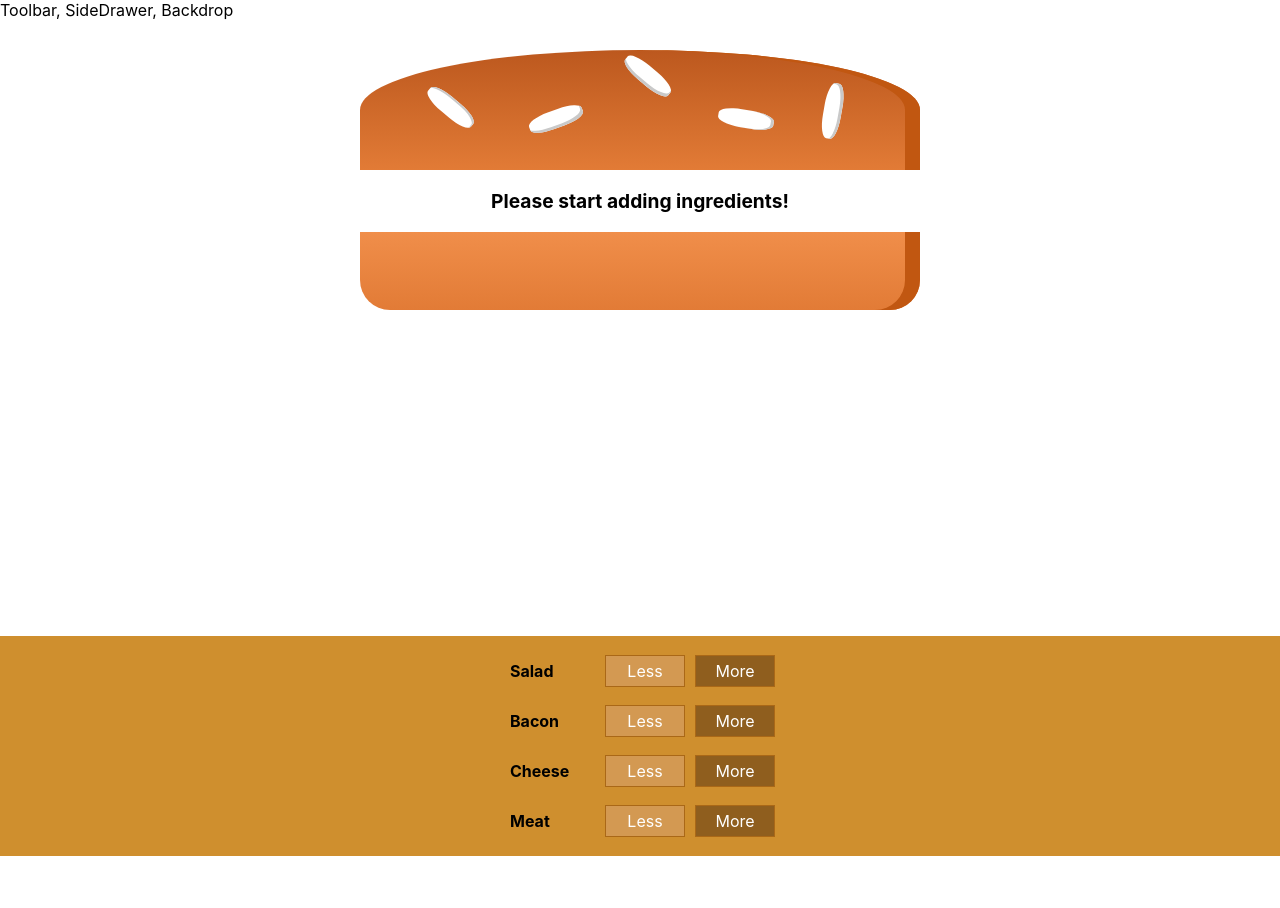
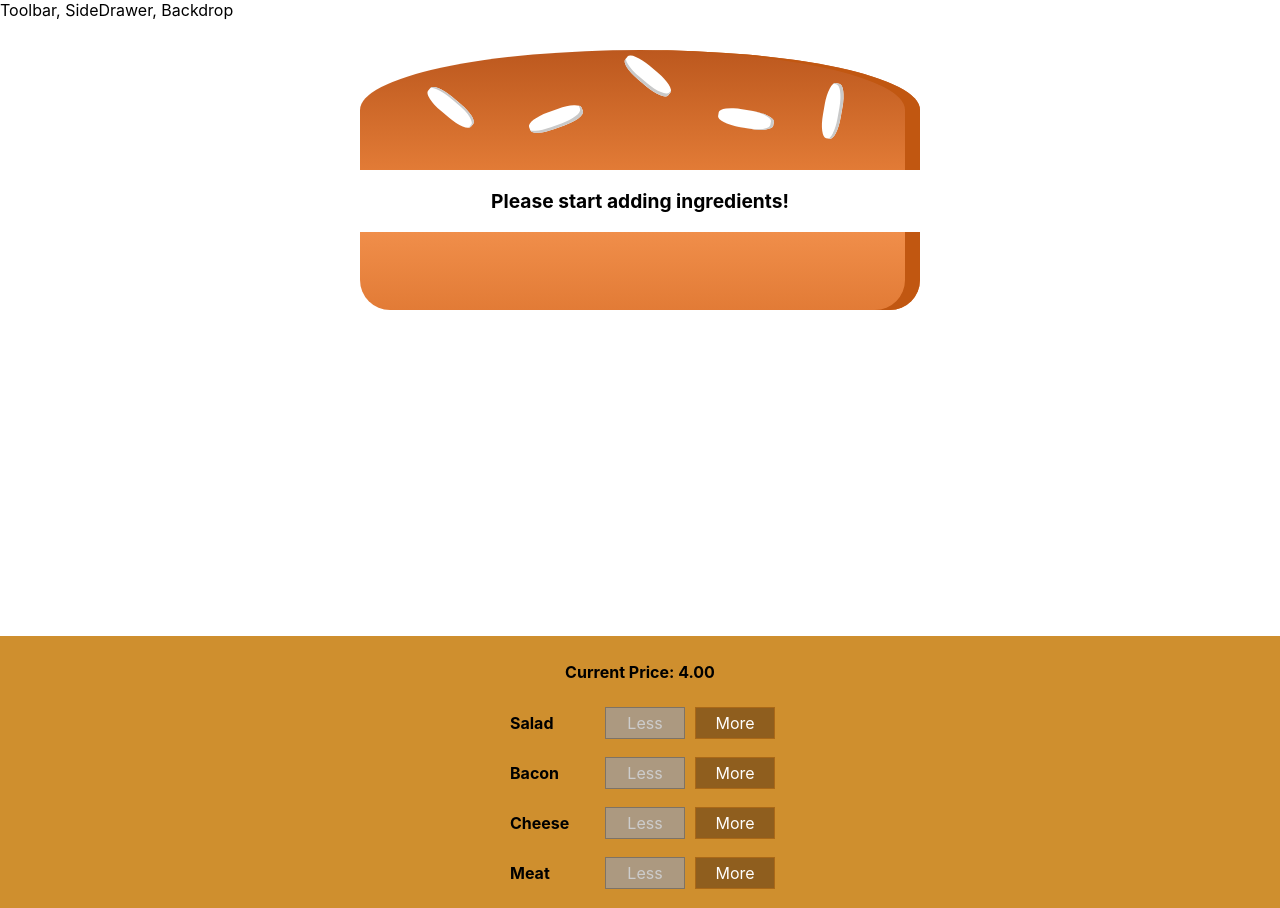
Before and after one commit to iamdarshshah/Burger-app, a React (Create React App) app: page / in a window 1280 px wide. Before the commit the page ends 856 px from the top, so only its background shows below. Built offline with nearby package versions, Linux system fonts and the light colour scheme.

Commit message:
Buttons Functionality added, Total price count added

```diff
--- a/src/components/Burger/BuildControls/BuildControl/BuildControl.js
+++ b/src/components/Burger/BuildControls/BuildControl/BuildControl.js
@@ -5,7 +5,13 @@ const BuildControl = props => {
   return (
     <div className="BuildControl">
       <div className="Label">{props.label}</div>
-      <button className="Less">Less</button>
+      <button
+        className="Less"
+        onClick={props.removed}
+        disabled={props.disabled}
+      >
+        Less
+      </button>
       <button className="More" onClick={props.added}>
         More
       </button>
--- a/src/components/Burger/BuildControls/BuildControls.js
+++ b/src/components/Burger/BuildControls/BuildControls.js
@@ -12,11 +12,16 @@ const controls = [
 const BuildControls = props => {
   return (
     <div className="BuildControls">
+      <p>
+        <strong>Current Price: {props.price.toFixed(2)}</strong>
+      </p>
       {controls.map(ctrl => (
         <BuildControl
           key={ctrl.label}
           label={ctrl.label}
           added={() => props.ingredientAdded(ctrl.type)}
+          removed={() => props.ingredientRemoved(ctrl.type)}
+          disabled={props.disabled[ctrl.type]}
         />
       ))}
     </div>
--- a/src/containers/BurgerBuilder/BurgerBuilder.js
+++ b/src/containers/BurgerBuilder/BurgerBuilder.js
@@ -34,14 +34,41 @@ class BurgerBuilder extends Component {
     this.setState({ totalPrice: newPrice, ingredients: updatedIngredients });
   };
 
+  removeIngredientHandler = type => {
+    const oldCount = this.state.ingredients[type];
+    if (oldCount <= 0) {
+      return;
+    }
+    const updateCount = oldCount - 1;
+    const updatedIngredients = {
+      ...this.state.ingredients
+    };
+    updatedIngredients[type] = updateCount;
+    const priceDeduction = INGEDIENT_PRICES[type];
+    const oldPrice = this.state.totalPrice;
+    const newPrice = oldPrice - priceDeduction;
+    this.setState({ totalPrice: newPrice, ingredients: updatedIngredients });
+  };
+
   render() {
+    const disableInfo = {
+      ...this.state.ingredients
+    };
+    for (let key in disableInfo) {
+      disableInfo[key] = disableInfo[key] <= 0;
+    }
     return (
       <Ax>
         <div>
           <Burger ingredients={this.state.ingredients} />
         </div>
         <div>
-          <BuildControls ingredientAdded={this.addIngredientHandler} />
+          <BuildControls
+            ingredientAdded={this.addIngredientHandler}
+            ingredientRemoved={this.removeIngredientHandler}
+            disabled={disableInfo}
+            price={this.state.totalPrice}
+          />
         </div>
       </Ax>
     );
```
